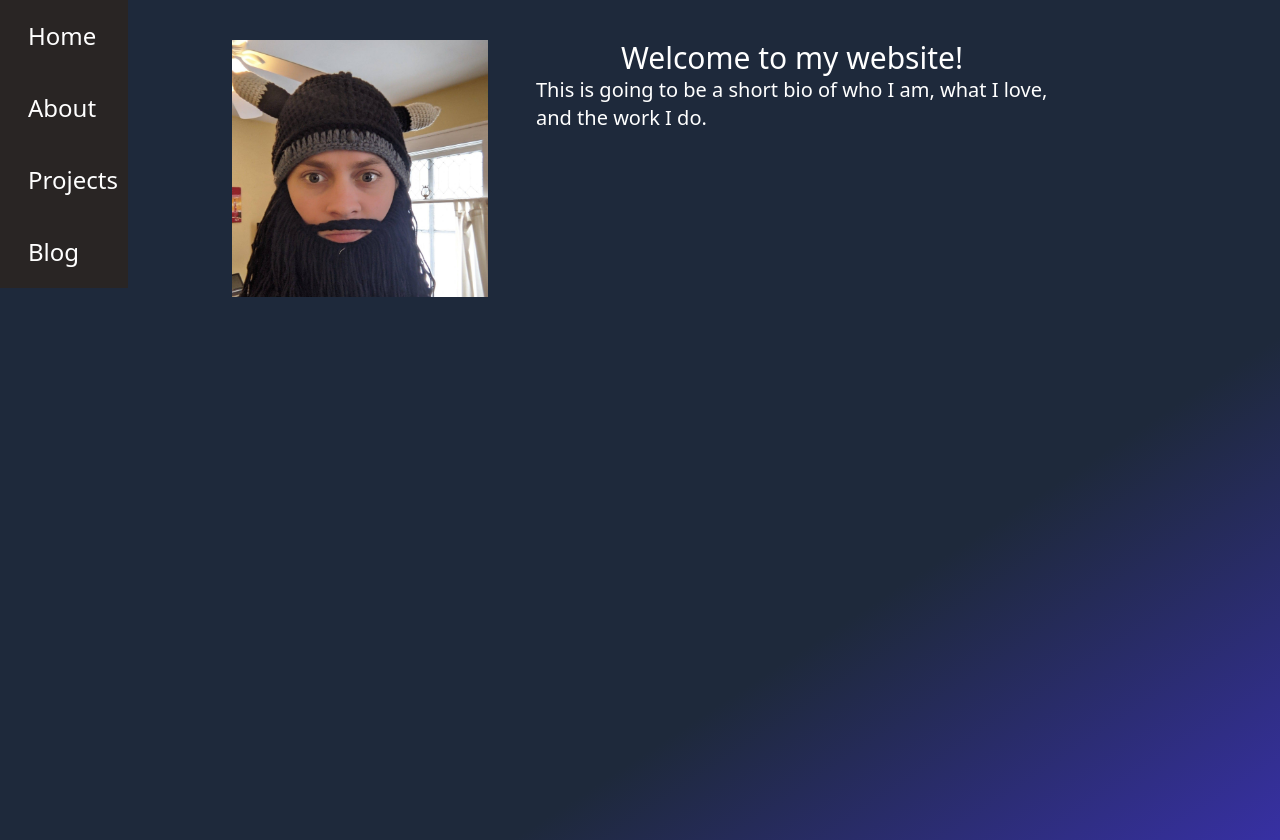
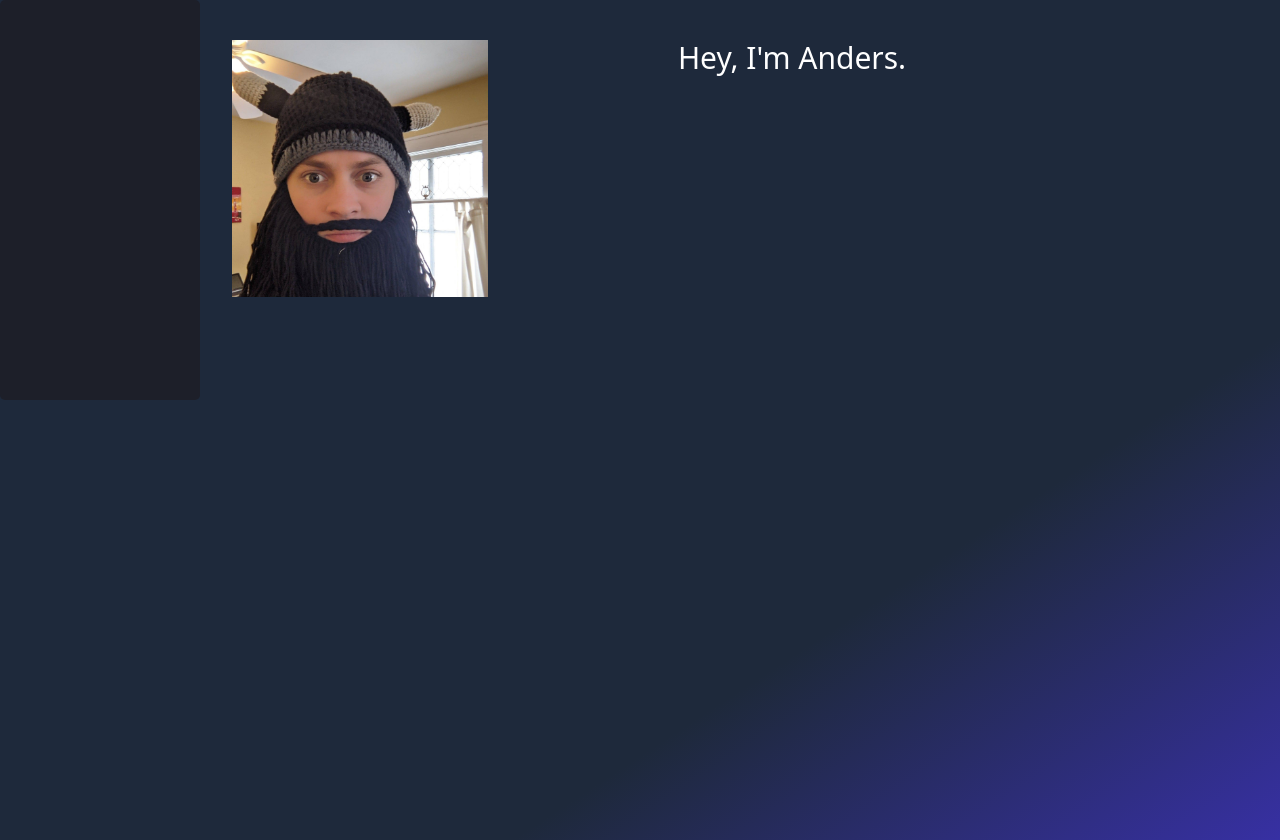
Before and after one commit to Obliquey/nextjs-portfolio, a Next.js app: page / in a window 1280 px wide. Built offline with nearby package versions, Linux system fonts and the light colour scheme.

Commit message:
started getting navbar animation set up

```diff
--- a/app/components/nav.tsx
+++ b/app/components/nav.tsx
@@ -10,9 +10,9 @@ export default function Nav() {
 
     return (
         <>
-            <div id="navBar" className="flex flex-col absolute left-0 top-0 h-max bg-stone-800 w-32">
+            <div id="navBar">
                 {navItems.map((item, index) => {
-                    return <Link href={item.path} className="ml-2 text-white text-2xl border-1 p-5 ">{item.name}</Link>;
+                    return <Link href={item.path}  className="navItem">{item.name}</Link>;
                 })}
             </div>
         </>
--- a/app/globals.css
+++ b/app/globals.css
@@ -20,6 +20,33 @@ html, body {
   min-height: 100vh;
 }
 
+#navBar {
+  display: flex;
+  flex-direction: column;
+  width: 200px;
+  height: 200px;
+  position: absolute;
+  top: -80px;
+  left: -80px;
+  background: rgb(29, 31, 41);
+  border-radius: 50%;
+  transition: top, left, height, width, border-radius, .4s;
+}
+
+#navBar:hover{
+  top: 0;
+  left: 0;
+  height: 400px;
+  width: 200px;
+  border-radius: 5px;
+}
+
+.navItem{
+  visibility: hidden;
+  color:white;
+  padding: 10px;
+}
+
 @layer utilities {
   .text-balance {
     text-wrap: balance;
--- a/app/page.tsx
+++ b/app/page.tsx
@@ -23,17 +23,17 @@ export default function Home() {
             </div>
             <div id="bio" className="basis-2/5 flex flex-col">
                 <p className="text-white text-3xl place-self-center">
-                  Welcome to my website!
+                  Hey, I'm Anders.
                 </p>
-                <p className="text-white text-xl place-self-center">This is going to be a short bio of who I am, what I love, and the work I do.</p>
+                <p className="text-white text-xl place-self-center"></p>
             </div>
         </div>
 
 
         {/* will need to figure out how best to print projects to the DOM. Will be dependent on how I retrieve that info from Github */}
-        <div id="projects" className="flex flex-row gap-10 place-content-center mt-40">
-          {/* <Projects /> */}
-        </div>
+        {/* <div id="projects" className="flex flex-row gap-10 place-content-center mt-40">
+          <Projects />
+        </div> */}
 
       </main>
   );
```
